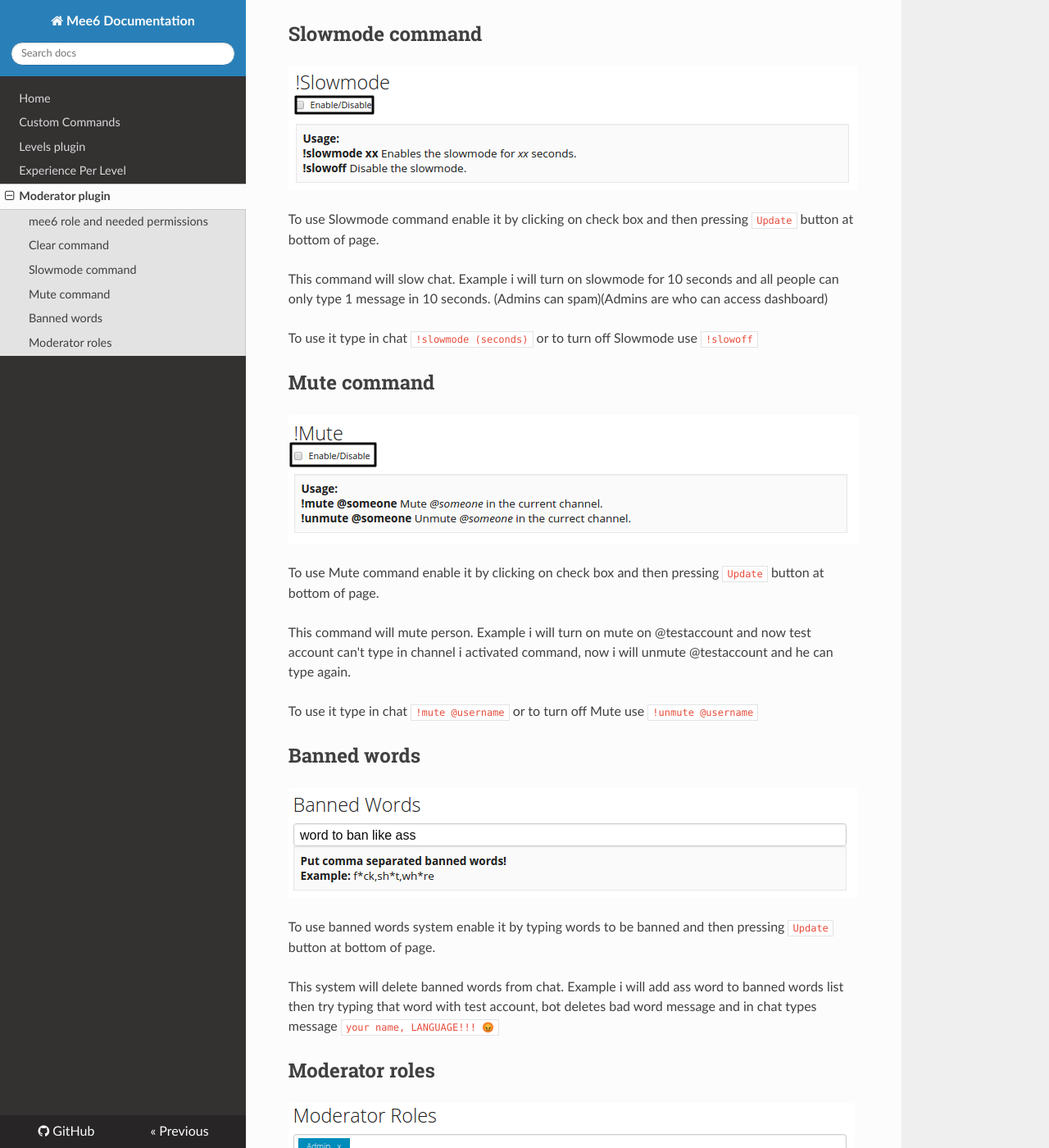
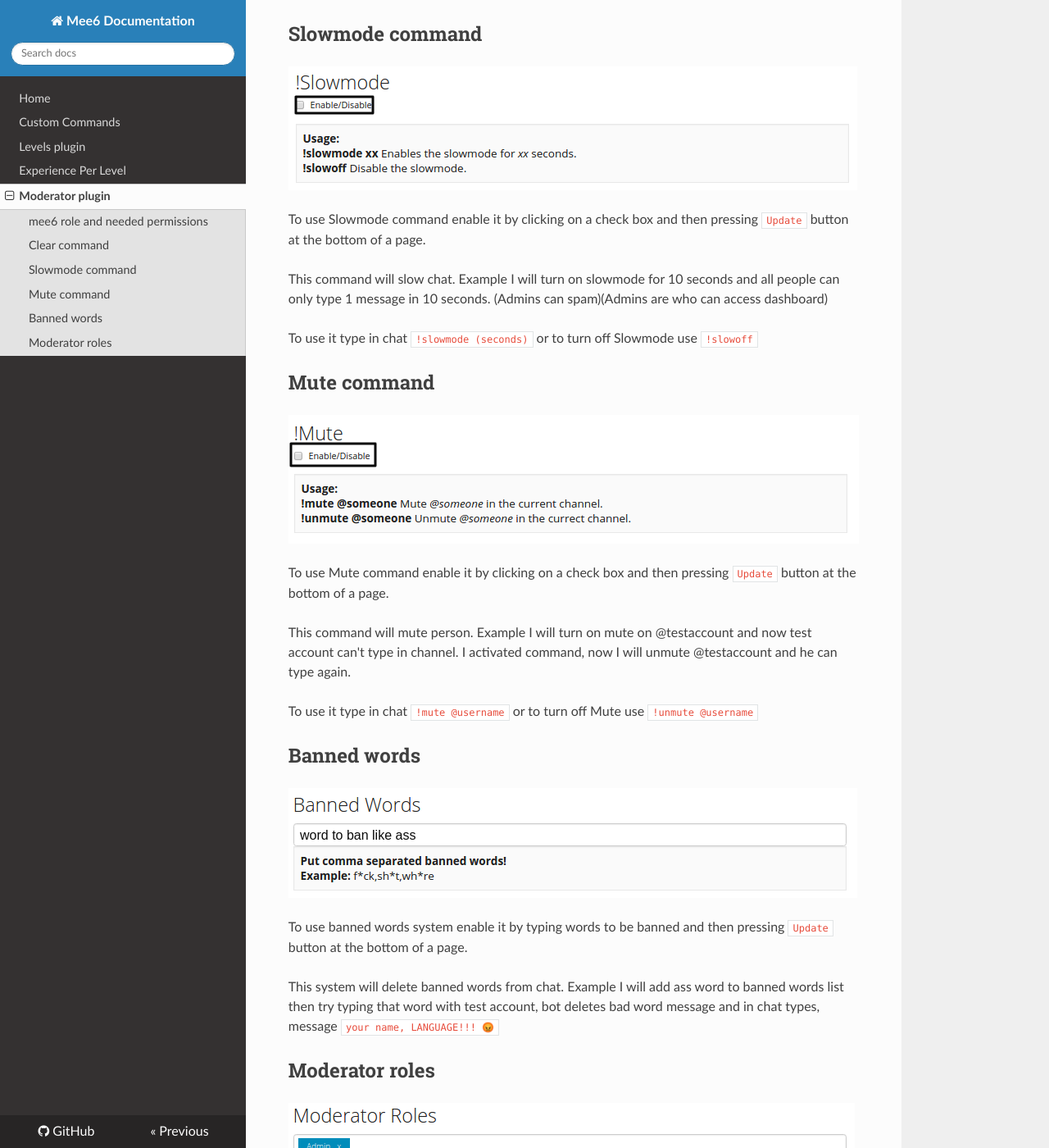
Before and after one commit to Mee6/Mee6-documentation, an MkDocs documentation site: the page built from docs/Moderator.md, in a window 1280 px wide and 1400 px high, scrolled down 1397 px. Shown: the whole window at 82% size. Built offline with MkDocs 1.6.1, drawn with Linux system fonts in a browser that asks for light colours; nearby versions of some CDN libraries; old or Windows-style settings are respelled for this version of MkDocs; some of the changed text lies outside the part shown.

```diff
--- a/docs/Moderator.md
+++ b/docs/Moderator.md
@@ -11,13 +11,13 @@
 (for role setting in discord: menu symbol next to server name=>server settings=>roles)
 
 to let this work you need to make sure that Mee6 has `all permissions` in one of his ranks.
-We could give the bot rank here the all permissions and remove the Mee6 rank, it would still work the same.
+We could give the bot rank here all permissions and remove the Mee6 rank, it would still work the same.
 
 ##Clear command
 
 ![moderatorclear](pics/Moderatorclear.png)
 
-To use clear command enable it by clicking on check box and then pressing `Update` button at bottom of page.
+To use clear command enable it by clicking on a check box and then pressing `Update` button at the bottom of a page.
 
 This command will clear chat messages.
 
@@ -27,10 +27,10 @@ This command will clear chat messages.
 
 ![moderator slowmode](pics/Moderatorslow.png)
 
-To use Slowmode command enable it by clicking on check box and then pressing `Update` button at bottom of page.
+To use Slowmode command enable it by clicking on a check box and then pressing `Update` button at the bottom of a page.
 
 This command will slow chat.
-Example i will turn on slowmode for 10 seconds and all people can only type 1 message in 10 seconds. (Admins can spam)(Admins are who can access dashboard)
+Example I will turn on slowmode for 10 seconds and all people can only type 1 message in 10 seconds. (Admins can spam)(Admins are who can access dashboard)
 
  To use it type in chat `!slowmode (seconds)` or to turn off Slowmode use `!slowoff`
 
@@ -38,26 +38,26 @@ Example i will turn on slowmode for 10 seconds and all people can only type 1 me
 
 ![moderator mute](pics/Moderatormute.png)
 
-To use Mute command enable it by clicking on check box and then pressing `Update` button at bottom of page.
+To use Mute command enable it by clicking on a check box and then pressing `Update` button at the bottom of a page.
 
 This command will mute person.
-Example i will turn on mute on @testaccount and now test account can't type in channel i activated command, now i will unmute @testaccount and he can type again.
+Example I will turn on mute on @testaccount and now test account can't type in channel. I activated command, now I will unmute @testaccount and he can type again.
 
  To use it type in chat `!mute @username` or to turn off Mute use `!unmute @username`
 
 ##Banned words
 ![moderator banned words](pics/Moderatorwords.png)
 
-To use banned words system enable it by typing words to be banned and then pressing `Update` button at bottom of page.
+To use banned words system enable it by typing words to be banned and then pressing `Update` button at the bottom of a page.
 
 This system will delete banned words from chat.
-Example i will add ass word to banned words list then try typing that word with test account, bot deletes bad word message and in chat types message `your name, LANGUAGE!!! 😡`
+Example I will add ass word to banned words list then try typing that word with test account, bot deletes bad word message and in chat types, message `your name, LANGUAGE!!! 😡`
 
 ##Moderator roles
 
 ![moderator roles](pics/Moderatorrole.png)
 
-To use Moderator roles enable it by typing roles names and then pressing `Update` button at bottom of page.
+To use Moderator roles enable it by typing roles names and then pressing `Update` button at the bottom of a page.
 
-This will allow to use Moderator commands for other people.
-Example i will add role `Admin`and `Mod` then people who have role `Admin` or `Mod` can use Moderators commands
+This will allow use Moderator commands for other people.
+Example I will add role `Admin` and `Mod` then people who have role `Admin` or `Mod` can use Moderators commands
```
Also changed, not shown: other parts of docs/Moderator.md (+1 -1 lines).
